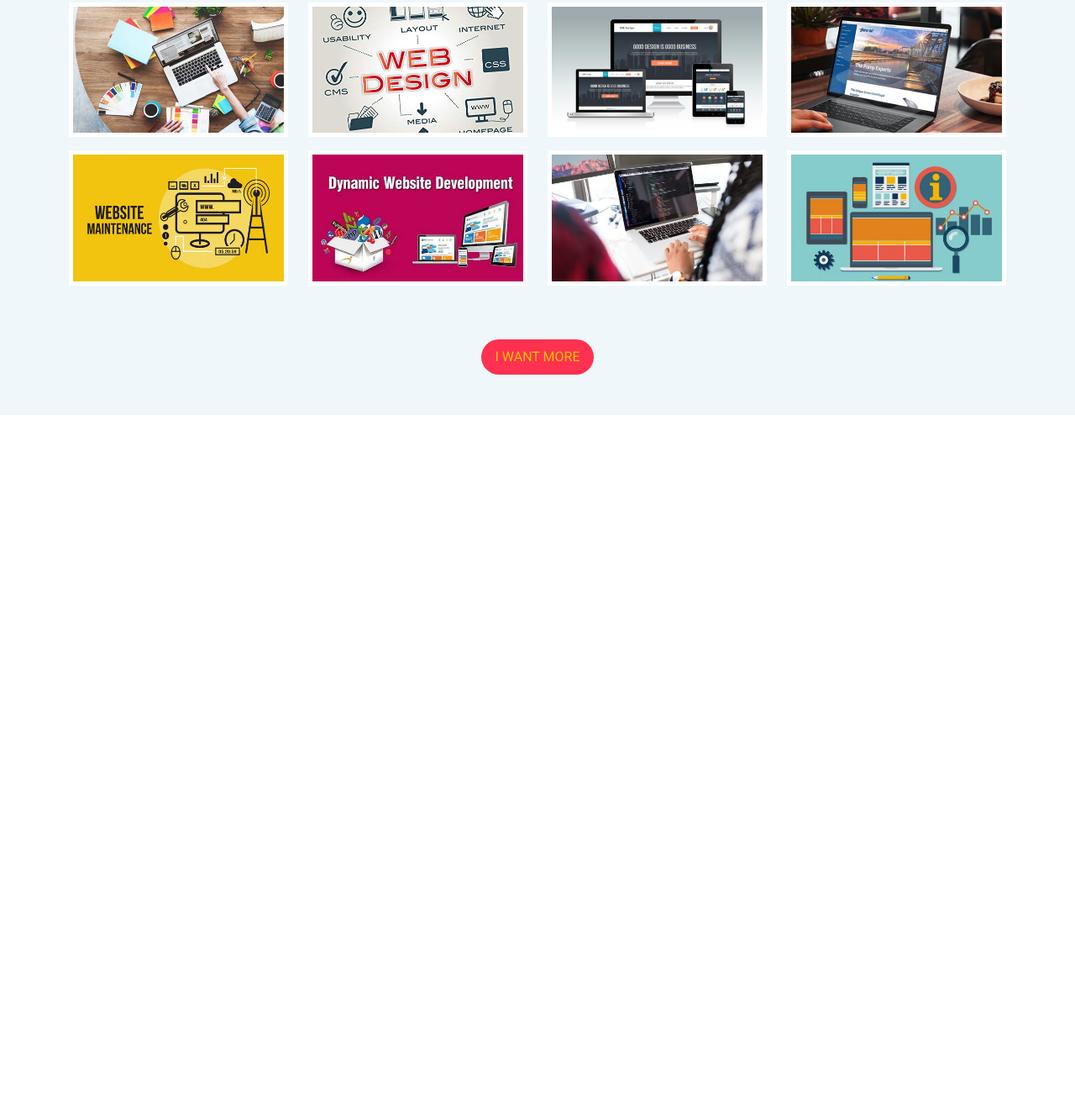
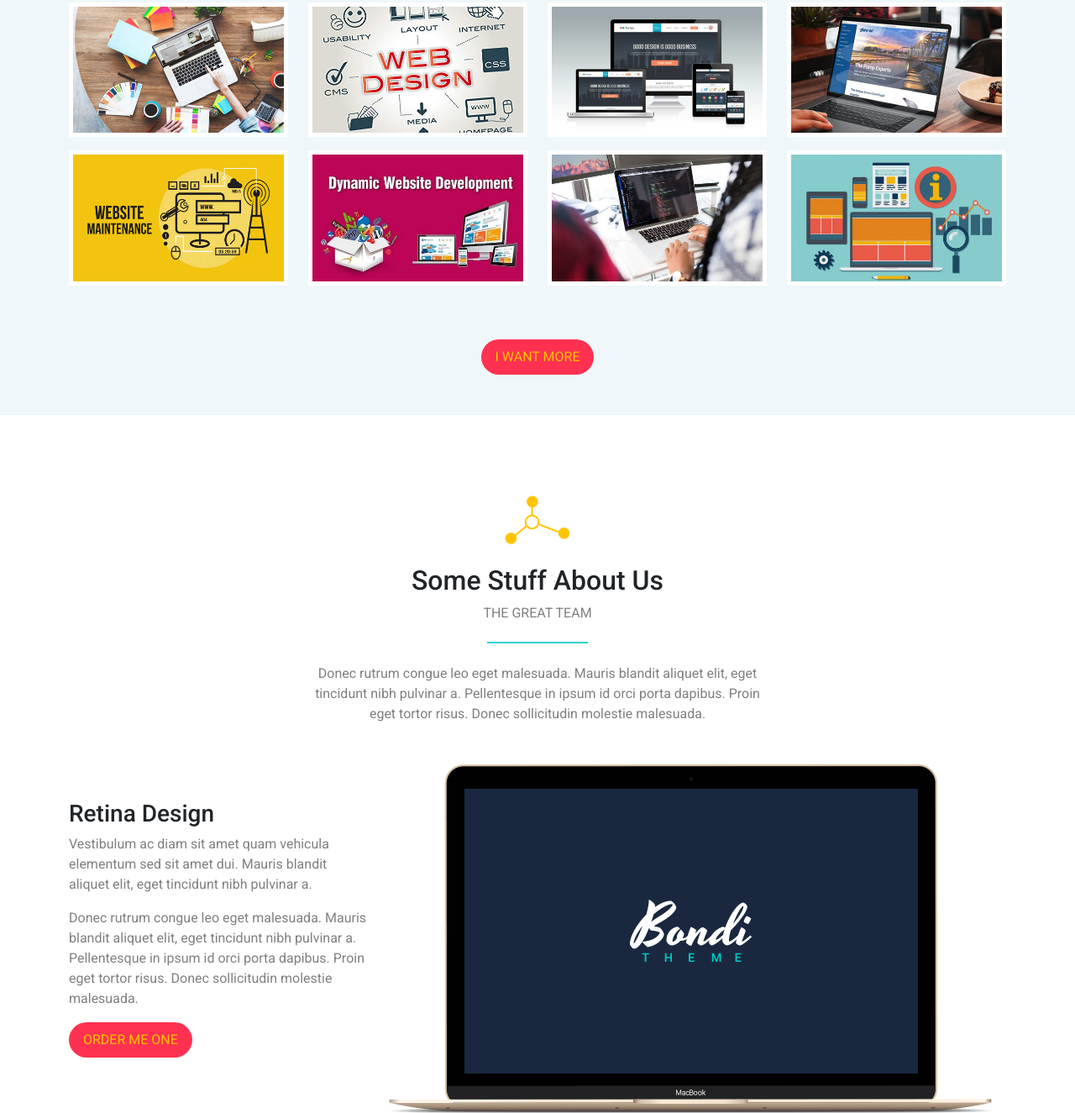
Before and after one commit to AhmedEsam-415/Bootstrap, a plain HTML site: page index.html in a window 1280 px wide. Shown: the part 1883-3208 px from the top of the page at 84% size. Before the commit the page ends 2377 px from the top, so only its background shows below. Drawn offline with Linux system fonts and the light colour scheme.

Commit message:
Create Stuff Section

```diff
--- a/index.html
+++ b/index.html
@@ -184,6 +184,47 @@
       </div>
     </div>
 
+    <div class="stuff pt-5">
+      <div class="container">
+        <div class="main-title mt-5 mb-5 text-center position-relative">
+          <img class="mb-4" src="imgs/title.png" alt="" />
+          <h2>Some Stuff About Us</h2>
+          <p class="text-black-50 text-uppercase">The Great Team</p>
+        </div>
+        <p class="mb-5 text-black-50 m-auto text-center w-50">
+          Donec rutrum congue leo eget malesuada. Mauris blandit aliquet elit,
+          eget tincidunt nibh pulvinar a. Pellentesque in ipsum id orci porta
+          dapibus. Proin eget tortor risus. Donec sollicitudin molestie
+          malesuada.
+        </p>
+        <div class="row align-items-center">
+          <div class="col-lg-4 mb-4 text-center text-md-start">
+            <div class="text">
+              <h3>Retina Design</h3>
+              <p class="text-black-50">
+                Vestibulum ac diam sit amet quam vehicula elementum sed sit amet
+                dui. Mauris blandit aliquet elit, eget tincidunt nibh pulvinar
+                a.
+              </p>
+              <p class="text-black-50">
+                Donec rutrum congue leo eget malesuada. Mauris blandit aliquet
+                elit, eget tincidunt nibh pulvinar a. Pellentesque in ipsum id
+                orci porta dapibus. Proin eget tortor risus. Donec sollicitudin
+                molestie malesuada.
+              </p>
+              <a class="btn rounded-pill main-btn text-uppercase" href="#"
+                >order me one</a
+              >
+            </div>
+          </div>
+          <div class="col-lg-8">
+            <div class="image">
+              <img class="img-fluid" src="imgs/laptop.png" alt="" />
+            </div>
+          </div>
+        </div>
+      </div>
+    </div>
     <!-- Start Script Links -->
     <script src="js/bootstrap.bundle.min.js"></script>
     <script src="js/all.min.js"></script>
```
